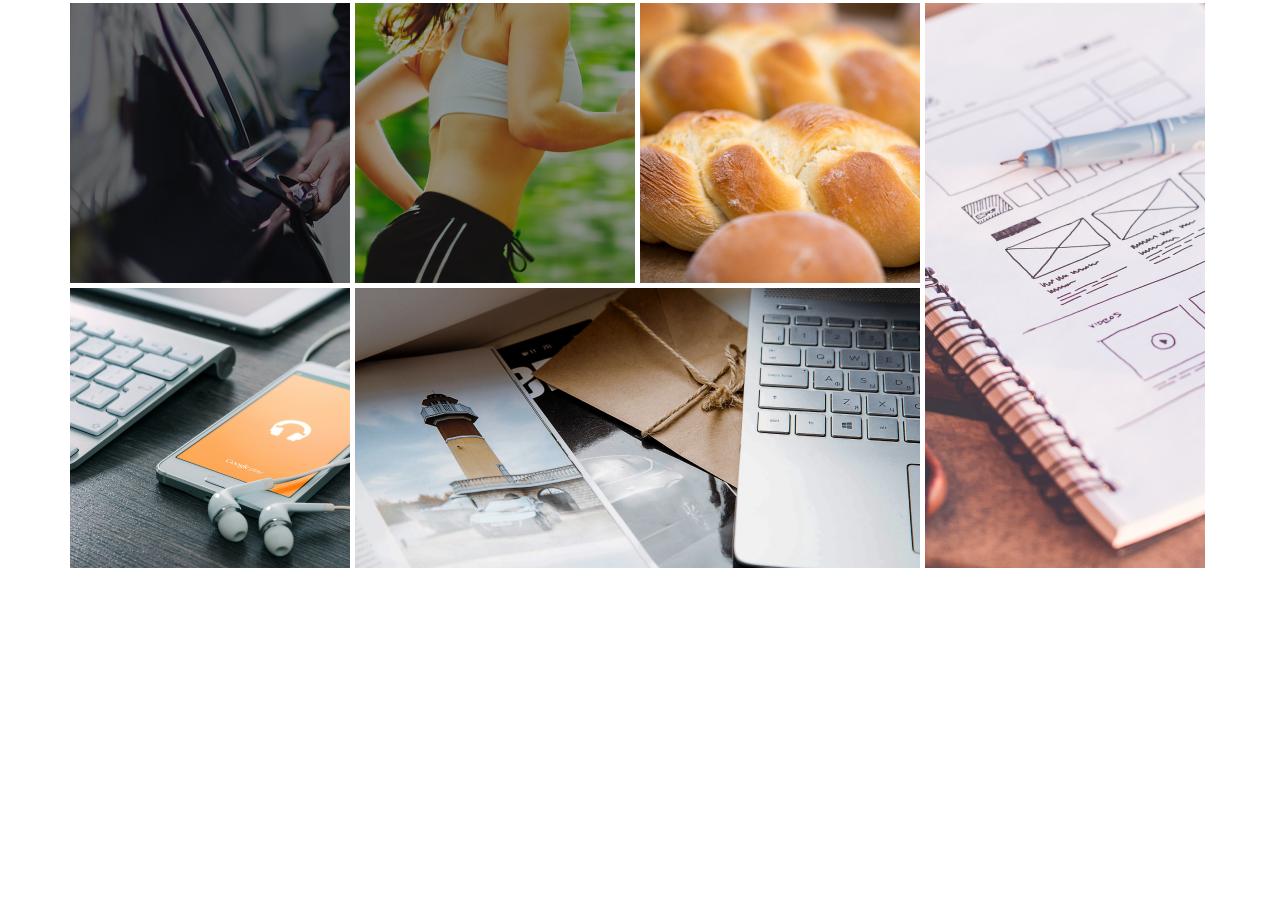
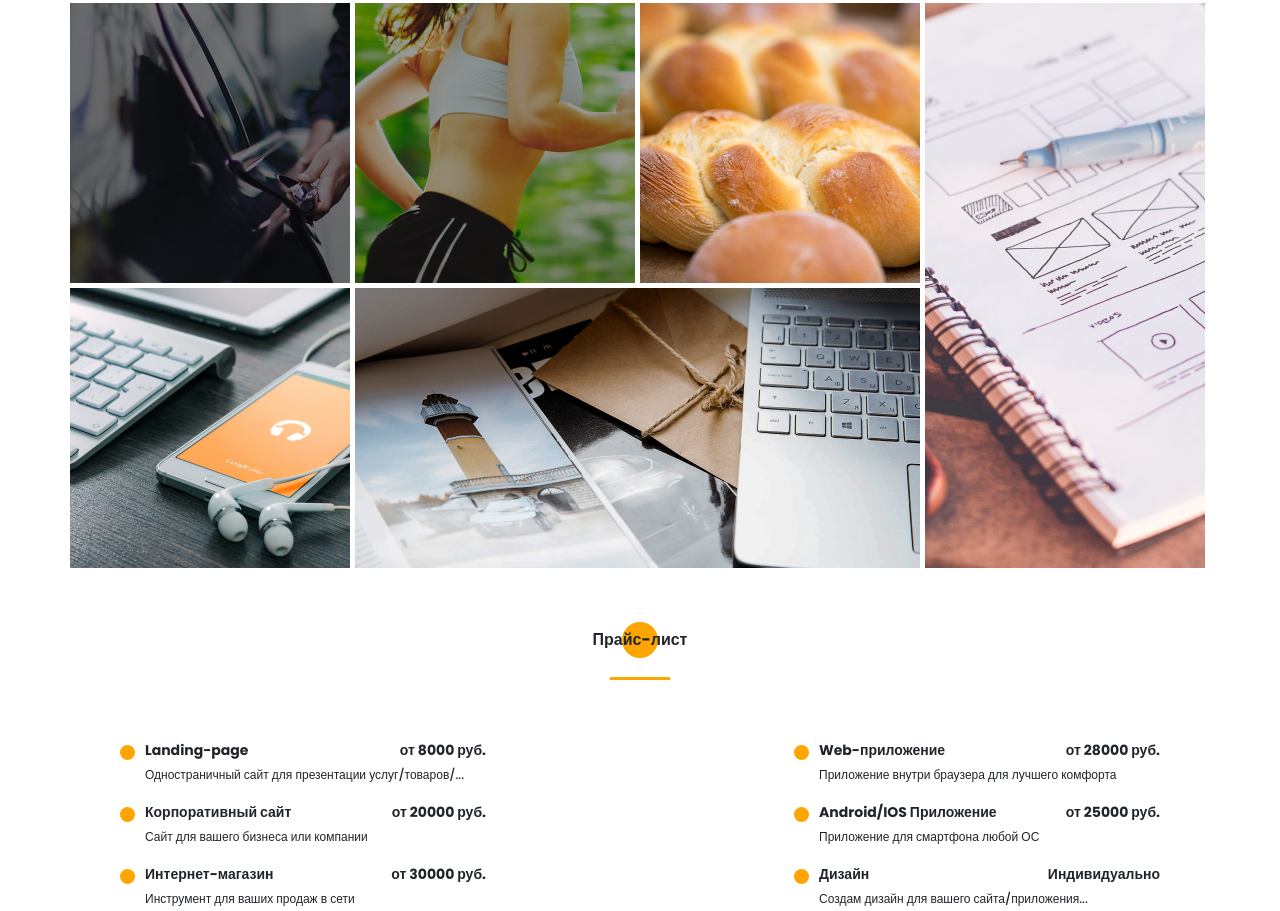
Before and after one commit to Aptero22/Portfolio, a website: page src/index.html in a window 1280 px wide. Shown: the part 3688-4599 px from the top of the page. Before the commit the page ends 4256 px from the top, so only its background shows below. Drawn offline with Linux system fonts and the light colour scheme.

Commit message:
Portfolio_v3

```diff
--- a/src/index.html
+++ b/src/index.html
@@ -356,7 +356,44 @@
         </div>
     </section>
 
-
+    <section class="price">
+        <div class="container">
+            <h2 class="title title_fz16 title__section-title">Прайс-лист</h2>
+            <div class="divider"></div>
+            <div class="price__wrapper">
+                <div class="price__item">
+                    <div class="price__type">Landing-page</div>
+                    <div class="price__count">от 8000 руб.</div>
+                    <div class="price__descr">Одностраничный сайт для презентации услуг/товаров/...</div>
+                </div>
+                <div class="price__item">
+                    <div class="price__type">Web-приложение</div>
+                    <div class="price__count">от 28000 руб.</div>
+                    <div class="price__descr">Приложение внутри браузера для лучшего комфорта</div>
+                </div>
+                <div class="price__item">
+                    <div class="price__type">Корпоративный сайт</div>
+                    <div class="price__count">от 20000 руб.</div>
+                    <div class="price__descr">Сайт для вашего бизнеса или компании</div>
+                </div>
+                <div class="price__item">
+                    <div class="price__type">Android/IOS Приложение</div>
+                    <div class="price__count">от 25000 руб.</div>
+                    <div class="price__descr">Приложение для смартфона любой ОС</div>
+                </div>
+                <div class="price__item">
+                    <div class="price__type">Интернет-магазин</div>
+                    <div class="price__count">от 30000 руб.</div>
+                    <div class="price__descr">Инструмент для ваших продаж в сети</div>
+                </div>
+                <div class="price__item">
+                    <div class="price__type">Дизайн</div>
+                    <div class="price__count">Индивидуально</div>
+                    <div class="price__descr">Создам дизайн для вашего сайта/приложения...</div>
+                </div>
+            </div>
+        </div>
+    </section>
 
     <script src="js/script.js"></script>
 </body>
--- /dev/null
+++ b/src/sass/blocks/_price.scss
@@ -0,0 +1,41 @@
+.price {
+    padding-top: 60px;
+    &__wrapper {
+        margin-top: 60px;
+        padding: 0 50px;
+        display: grid;
+        grid-template: repeat(3, minmax(44px, auto)) / repeat(2, 366px);
+        grid-auto-rows: minmax(45px, auto);
+        justify-content: space-between;
+        row-gap: 15px;
+    }
+    &__item {
+        position: relative;
+        display: grid;
+        grid-template: repeat(2, minmax(21px, auto)) / repeat(2, auto);
+        row-gap: 5px;
+        padding-left: 25px;
+        &:before {
+            content: '';
+            width: 15px;
+            height: 15px;
+            background-color: $main-color;
+            border-radius: 100%;
+            position: absolute;
+            top: 5px;
+        }
+    }
+    &__type, &__count {
+        font-weight: bold;
+        font-size: 14px;
+        line-height: 21px;
+    }
+    &__count {
+        justify-self: end;
+    }
+    &__descr {
+        grid-column: 1 / 3;
+        font-size: 12px;
+        line-height: 18px;
+    }
+}
--- a/src/sass/style.scss
+++ b/src/sass/style.scss
@@ -31,3 +31,4 @@
 @import 'blocks/resume';
 @import 'blocks/skills';
 @import 'blocks/portfolio';
+@import 'blocks/price';
```
Also changed, not shown: dist/css/style.min.css, dist/index.html, src/css/style.min.css, 1 other file.
